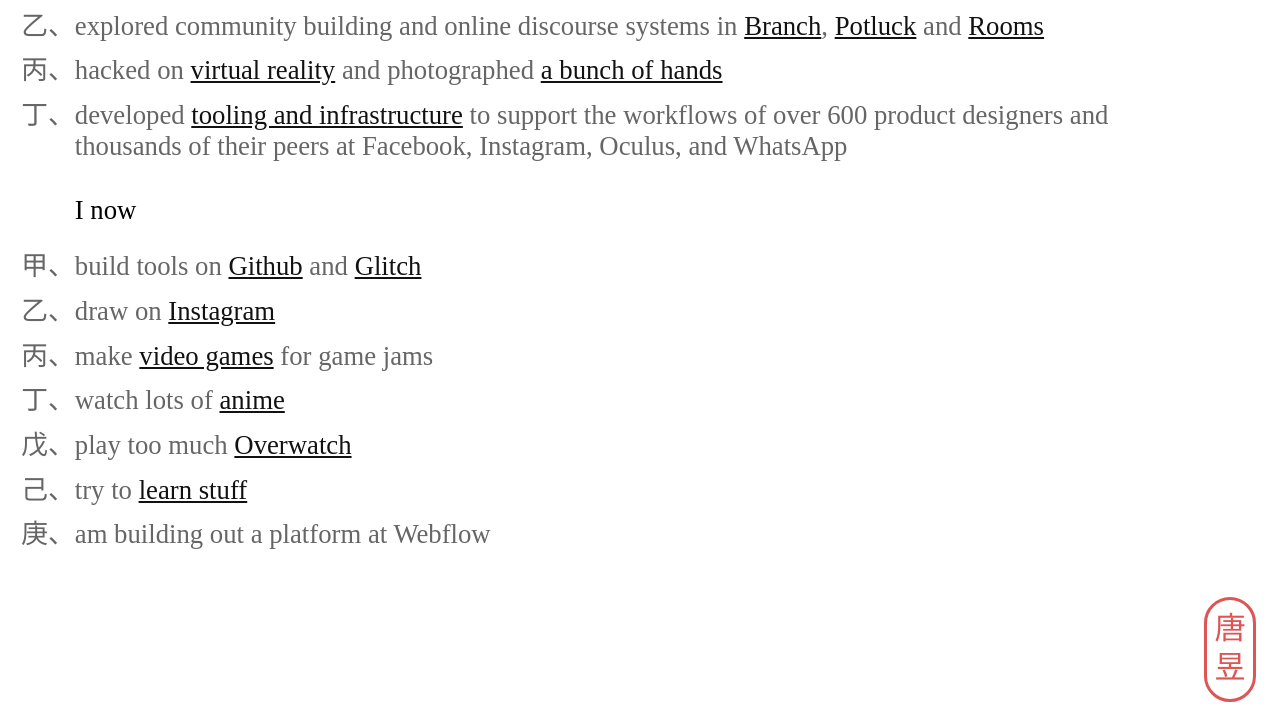
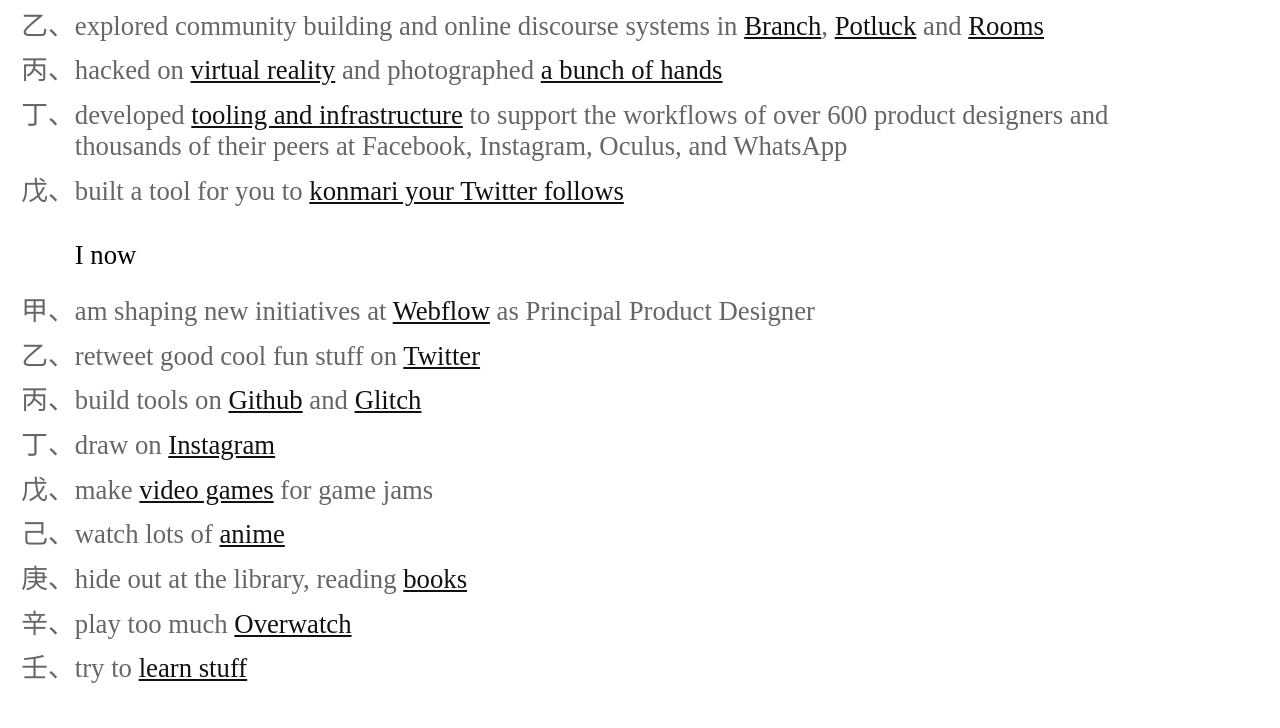
Before and after one commit to tarngerine/tarngerine.github.io, a plain HTML site: page index.html in a window 1280 px wide. Shown: the part 422-1150 px from the top of the page. Drawn offline with Linux system fonts and the light colour scheme.

Commit message:
Add konmari, update Webflow role, add Twitter, add Goodreads, update alt text on image

```diff
--- a/index.html
+++ b/index.html
@@ -15,7 +15,7 @@
 </head>
 <body>
 
-  <img src="julius.gif" alt="me" class="me">
+  <img src="julius.gif" alt="Autobiographical cartoon animation of Julius banging his hands on a laptop." class="me">
   <h1>Julius Tarng</h1>
   <h2>After studying Industrial Design &amp; HCI at Carnegie Mellon, I</h2>
 
@@ -24,18 +24,21 @@
 <li>explored community building and online discourse systems in <a href="https://www.theverge.com/2012/10/15/3490670/branch-redesign" target="_blank" rel="noopener">Branch</a>, <a href="https://www.theverge.com/2013/11/21/5129772/potluck-2-messaging-app-for-the-news" target="_blank" rel="noopener">Potluck</a> and <a href="https://newsroom.fb.com/news/2014/10/introducing-rooms/" target="_blank" rel="noopener">Rooms</a></li>
 <li>hacked on <a href="https://medium.com/facebook-design/a-month-designing-in-vr-62474aef1f1c" target="_blank" rel="noopener">virtual reality</a> and photographed <a href="https://medium.com/facebook-design/photographing-diverse-hands-at-facebook-3229ea76f94" target="_blank" rel="noopener">a bunch of hands</a></li>
 <li>developed <a href="https://twitter.com/tarngerine/status/1108038641819893760" target="_blank" rel="noopener">tooling and infrastructure</a> to support the workflows of over 600 product designers and thousands of their peers at Facebook, Instagram, Oculus, and WhatsApp</li>
+<li>built a tool for you to <a href="https://www.theverge.com/2019/2/5/18212228/twitter-tokimeki-spark-joy-marie-kondo-konmari" target="_blank" rel="noopener">konmari your Twitter follows</a></li>
 </ol>
 
 <h2>I now</h2>
 
 <ol>
+<li>am shaping new initiatives at <a href="https://webflow.com" target="_blank" rel="noopener">Webflow</a> as Principal Product Designer</li>
+<li>retweet good cool fun stuff on <a href="https://twitter.com/tarngerine" target="_blank" rel="noopener">Twitter</a></li>
 <li>build tools on <a href="https://github.com/tarngerine" target="_blank" rel="noopener">Github</a> and <a href="https://glitch.com/@tarngerine" target="_blank" rel="noopener">Glitch</a></li>
 <li>draw on <a href="https://instagram.com/tarngerine" target="_blank" rel="noopener">Instagram</a></li>
 <li>make <a href="https://tarngerine.itch.io" target="_blank" rel="noopener">video games</a> for game jams</li>
 <li>watch lots of <a href="https://myanimelist.net/profile/tarngerine/" target="_blank" rel="noopener">anime</a></li>
+<li>hide out at the library, reading <a href="http://goodreads.com/tarngerine" target="_blank" rel="noopener">books</a></li>
 <li>play too much <a href="https://www.overbuff.com/players/psn/jarngerine?mode=competitive" target="_blank" rel="noopener">Overwatch</a></li>
 <li>try to <a href="notes.html">learn stuff</a></li>
-<li>am building out a platform at Webflow</li>
 </ol>
 
   <div class="seal">唐<br>昱</div>
```
Also changed, not shown: source/templates/index.html (+1 -1 lines), 1 other file.
